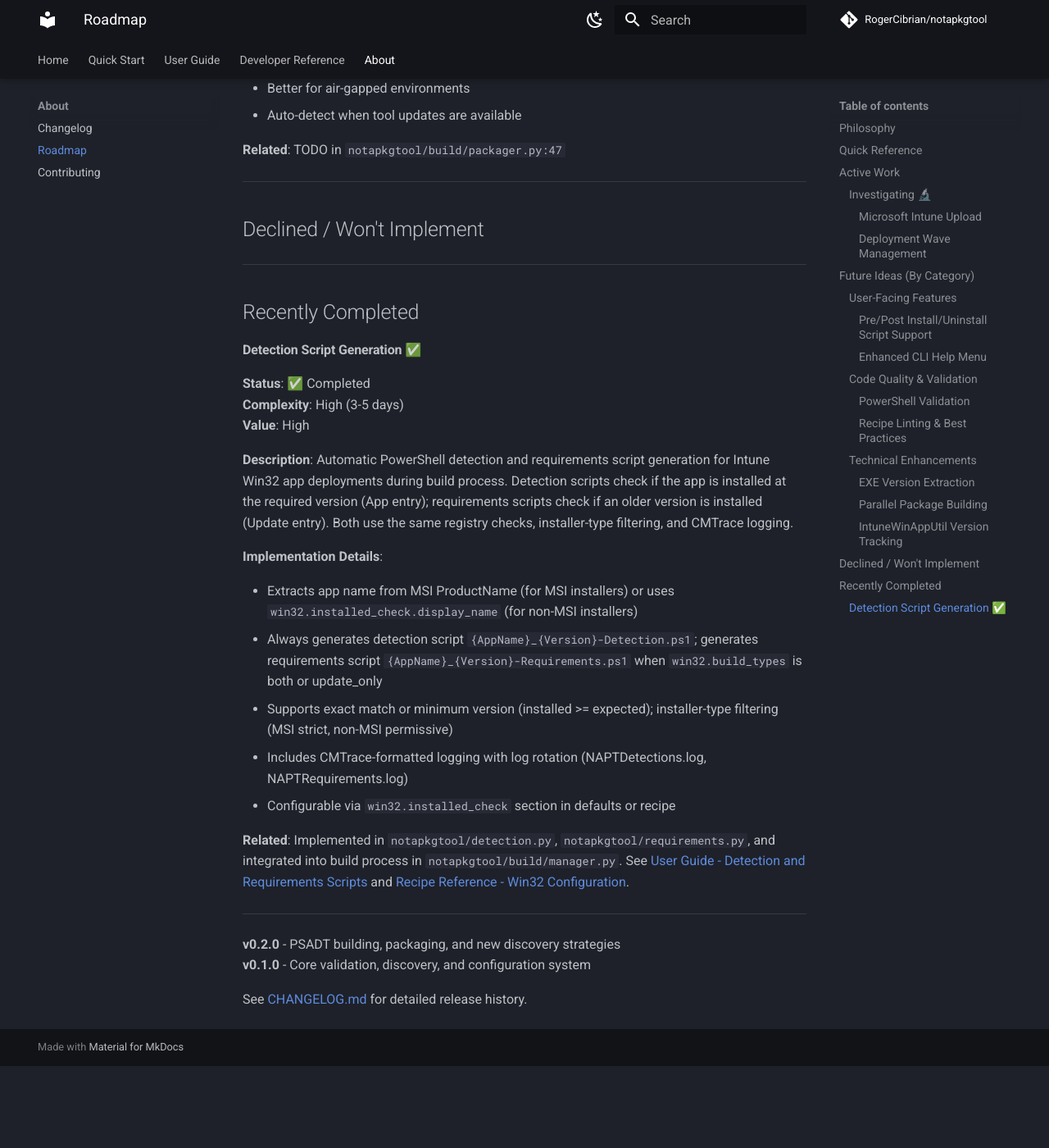
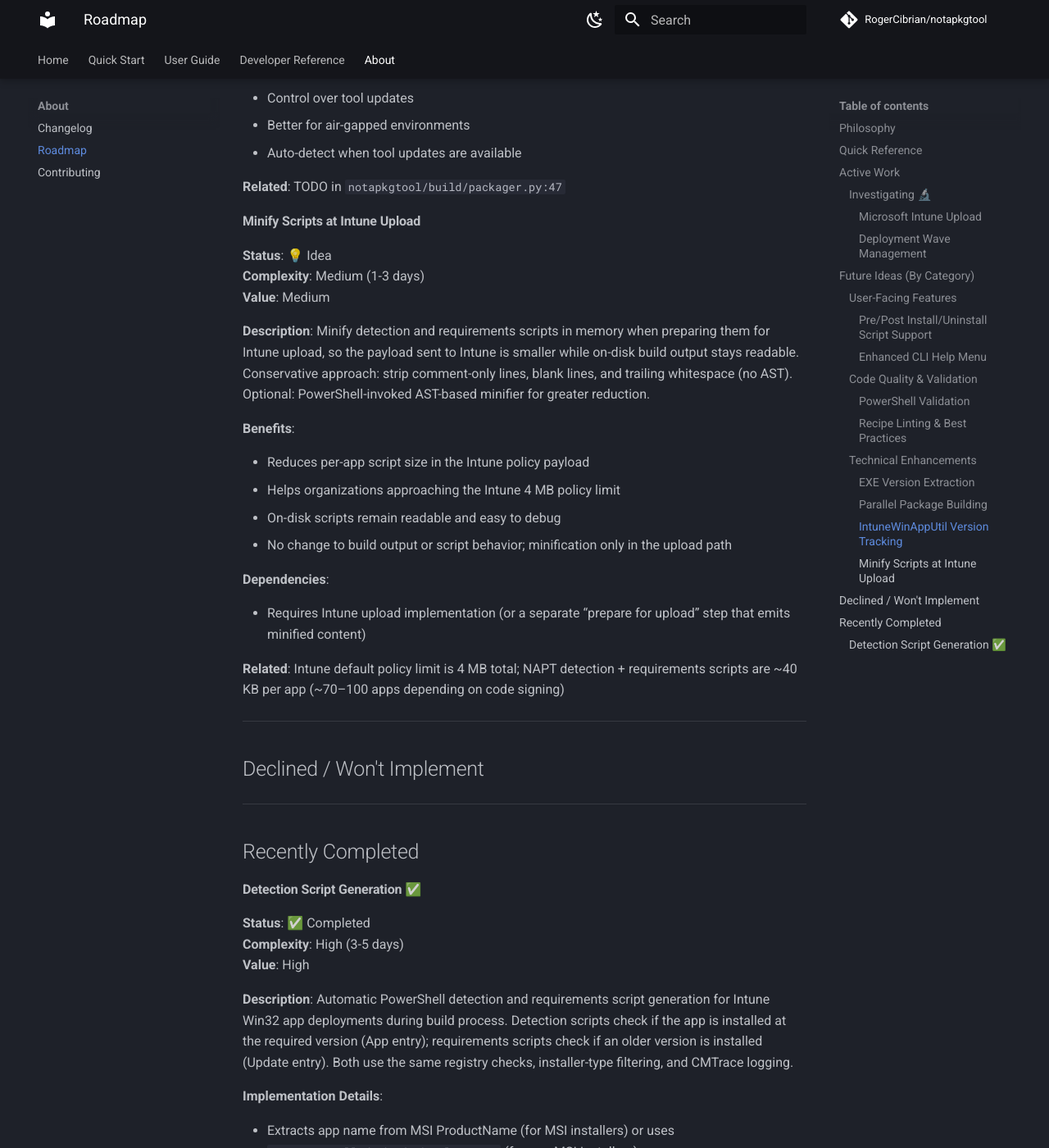
Before and after one commit to RogerCibrian/notapkgtool, an MkDocs documentation site: the page built from docs/roadmap.md, in a window 1280 px wide and 1400 px high, scrolled down 6234 px. Shown: the whole window at 82% size. Built offline with MkDocs 1.6.1 and Material for MkDocs 9.7.7, drawn with Linux system fonts in a browser that asks for light colours; comment, search, counter and statistics services are not loaded; before the commit the page ends 7534 px from its top, so only the background shows below that; some of the changed text lies outside the part shown.

Commit message:
docs: Add Minify Scripts at Intune Upload to roadmap

```diff
--- a/docs/roadmap.md
+++ b/docs/roadmap.md
@@ -32,13 +32,14 @@ This roadmap is a living document showing potential future directions for NAPT.
 | EXE Version Extraction | 💡 Idea | Technical | High | Medium |
 | Parallel Package Building | 💡 Idea | Technical | Medium | Medium |
 | IntuneWinAppUtil Version Tracking | 💡 Idea | Technical | Low | Low |
+| Minify Scripts at Intune Upload | 💡 Idea | Technical | Medium | Medium |
 
 **Summary:**
 
 - 📋 **Ready**: 0
 - 🔬 **Investigating**: 2
-- 💡 **Ideas**: 7
-- **Total**: 9 features
+- 💡 **Ideas**: 8
+- **Total**: 10 features
 
 ---
 
@@ -217,6 +218,26 @@ This roadmap is a living document showing potential future directions for NAPT.
 
 **Related**: TODO in `notapkgtool/build/packager.py:47`
 
+#### Minify Scripts at Intune Upload
+**Status**: 💡 Idea
+**Complexity**: Medium (1-3 days)
+**Value**: Medium
+
+**Description**: Minify detection and requirements scripts in memory when preparing them for Intune upload, so the payload sent to Intune is smaller while on-disk build output stays readable. Conservative approach: strip comment-only lines, blank lines, and trailing whitespace (no AST). Optional: PowerShell-invoked AST-based minifier for greater reduction.
+
+**Benefits**:
+
+- Reduces per-app script size in the Intune policy payload
+- Helps organizations approaching the Intune 4 MB policy limit
+- On-disk scripts remain readable and easy to debug
+- No change to build output or script behavior; minification only in the upload path
+
+**Dependencies**:
+
+- Requires Intune upload implementation (or a separate “prepare for upload” step that emits minified content)
+
+**Related**: Intune default policy limit is 4 MB total; NAPT detection + requirements scripts are ~40 KB per app (~70–100 apps depending on code signing)
+
 ---
 
 ## Declined / Won't Implement
```
